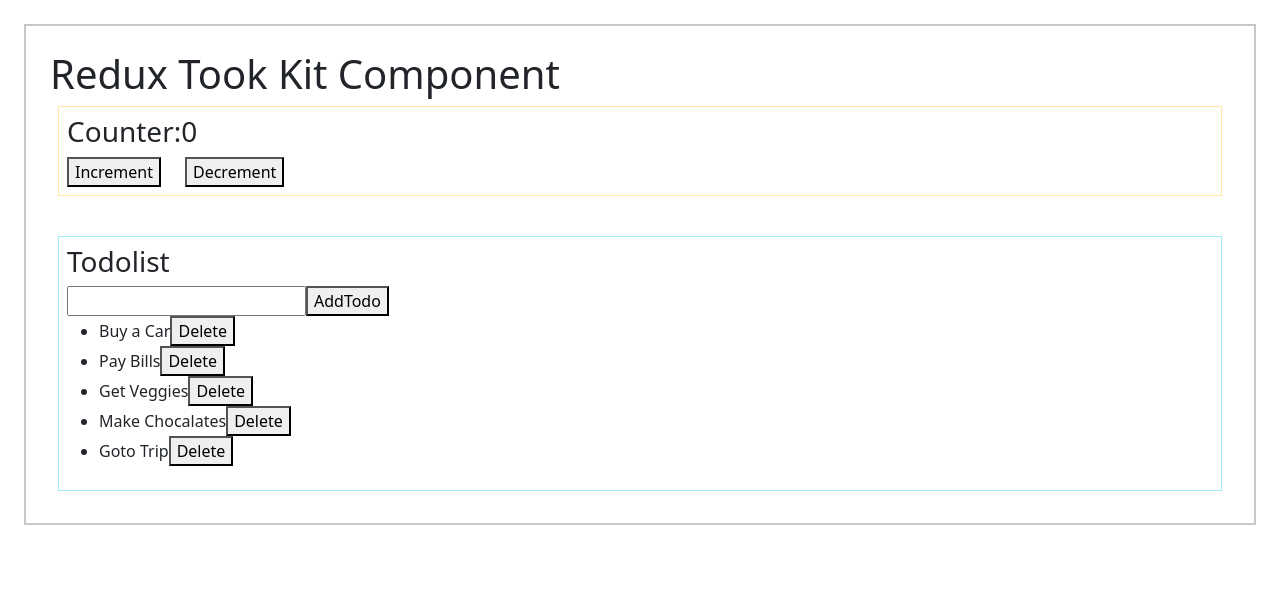
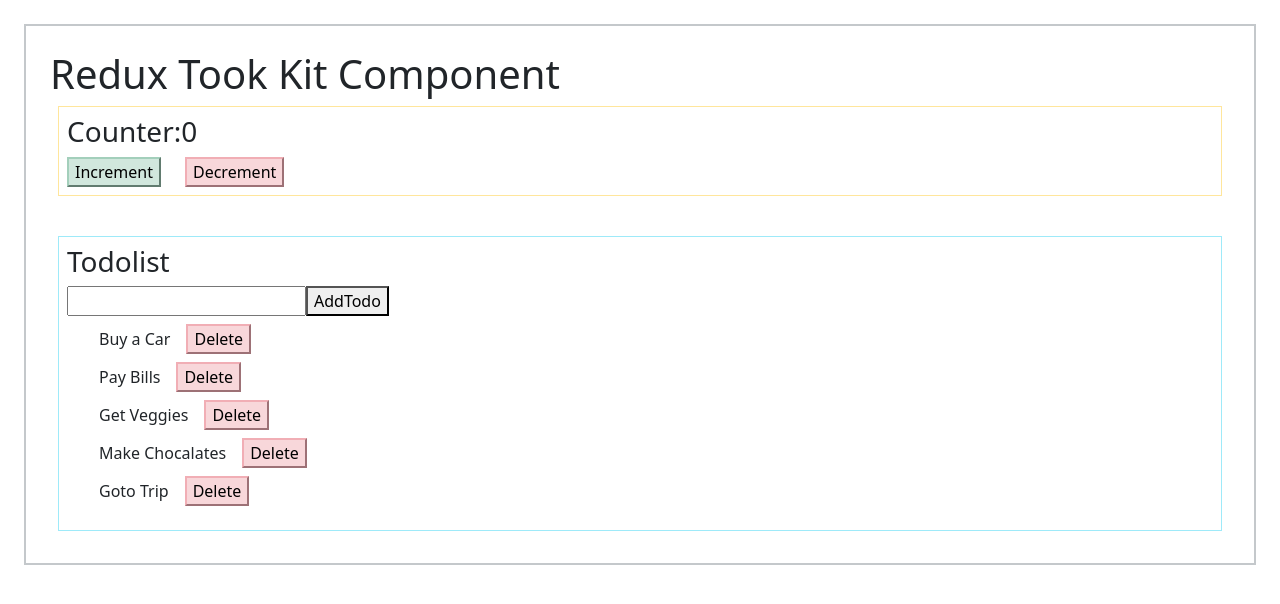
Before and after one commit to Umasri2605/React-Basic-ReduxToolKit, a React (Vite) app: page / in a window 1280 px wide. Shown: the top 604 px of the page. Built offline with nearby package versions, Linux system fonts and the light colour scheme.

Commit message:
store.js

```diff
--- a/src/features/counter/Counter.jsx
+++ b/src/features/counter/Counter.jsx
@@ -7,8 +7,8 @@
   return (
     <div className='border border-1 border-warning-subtle p-2 m-2'>
       <h3>Counter:{count}</h3>
-      <button onClick={()=>{dispatch(inc())}} className='me-4'>Increment</button>
-      <button onClick={()=>{dispatch(dec())}}>Decrement</button>
+      <button onClick={()=>{dispatch(inc())}} className='me-4 border-success-subtle bg-success-subtle'>Increment</button>
+      <button onClick={()=>{dispatch(dec())}} className='border-danger-subtle bg-danger-subtle'>Decrement</button>
     </div>
   )
 }
--- a/src/features/todolist/Todolist.jsx
+++ b/src/features/todolist/Todolist.jsx
@@ -14,9 +14,9 @@
       <ul>
         {
             todos.map((todo)=>{
-                return<li>
+                return<li className='list-unstyled'>
                     {todo}
-                    <button onClick={()=>{dispatch(deleteTodo())}}>Delete</button>
+                    <button onClick={()=>{dispatch(deleteTodo())}} className='border-danger-subtle bg-danger-subtle ms-3 mt-2'>Delete</button>
                     </li>
             })
         }
```
